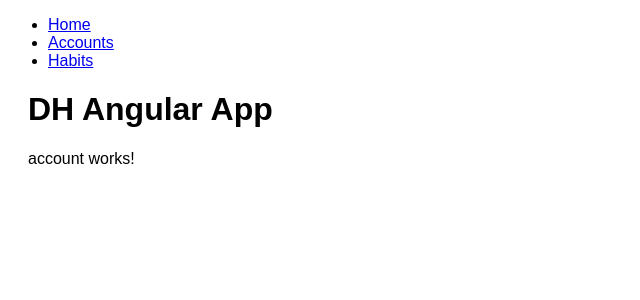
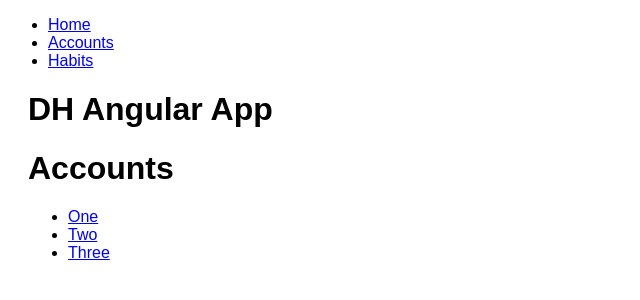
Before and after one commit to dh2/angular-basics, an Angular app in the folder egghead-angular/: page /account in a window 1280 px wide. Shown: the top 300 px of the page, without its empty margins (0-640 px from the left). Built offline with nearby package versions, Linux system fonts and the light colour scheme.

Commit message:
End Video 15

```diff
--- /dev/null
+++ b/egghead-angular/src/app/account-detail/account-detail.component.ts
@@ -0,0 +1,22 @@
+import { Component, OnInit } from '@angular/core';
+import { ActivatedRoute } from '@angular/router';
+
+@Component({
+  selector: 'app-account-detail',
+  standalone: true,
+  imports: [],
+  template: `
+    <p>
+      Account #{{this.id}} works!
+    </p>
+  `,
+  styles: ``
+})
+export class AccountDetailComponent implements OnInit{
+  id!: string;
+  constructor(private route:ActivatedRoute) {}
+  ngOnInit(): void {
+    this.id = this.route.snapshot.paramMap.get('id') ?? '';
+  }
+
+}
--- /dev/null
+++ b/egghead-angular/src/app/account/account.component.html
@@ -0,0 +1,6 @@
+<h1>Accounts</h1>
+<ul>
+    <li><a [routerLink]="['/account', 1]">One</a></li>
+    <li><a [routerLink]="['/account', 2]">Two</a></li>
+    <li><a [routerLink]="['/account', 3]">Three</a></li>
+</ul>
--- a/egghead-angular/src/app/account/account.component.ts
+++ b/egghead-angular/src/app/account/account.component.ts
@@ -1,14 +1,11 @@
 import { Component } from '@angular/core';
+import { RouterLink } from '@angular/router';
 
 @Component({
   selector: 'app-account',
   standalone: true,
-  imports: [],
-  template: `
-    <p>
-      account works!
-    </p>
-  `,
+  imports: [RouterLink],
+  templateUrl:'account.component.html',
   styles: ``
 })
 export class AccountComponent {
--- a/egghead-angular/src/app/app.routes.ts
+++ b/egghead-angular/src/app/app.routes.ts
@@ -2,10 +2,12 @@ import { Routes } from '@angular/router';
 import { HomeComponent } from './home/home.component';
 import { HabitListComponent } from './habit-list/habit-list.component';
 import { AccountComponent } from './account/account.component';
+import { AccountDetailComponent } from './account-detail/account-detail.component';
 
 export const routes: Routes = [
     { path: 'home', component: HomeComponent},
     { path: 'account', component: AccountComponent},
+    { path: 'account/:id', component: AccountDetailComponent},
     { path: 'habits', component: HabitListComponent},
     { path: '', redirectTo: '/home', pathMatch: 'full'}
 ];
```
Also changed, not shown: 2 other files (tests, documents, lock files or other folders).
